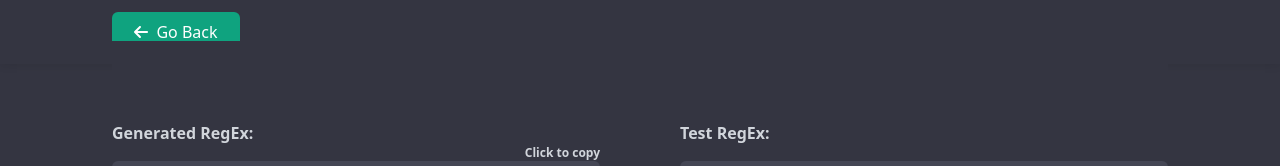
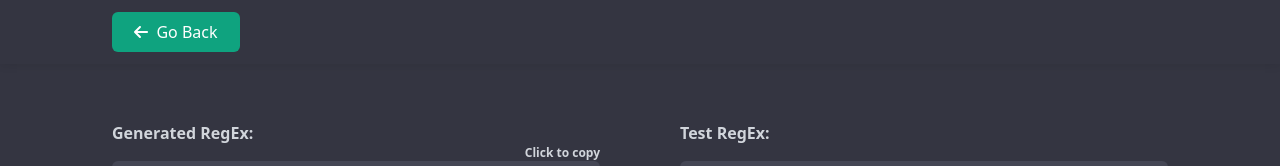
Before and after one commit to idrisaltamimi/gpt-omni, a React (Vite) app in the folder client/: page /#/regex in a window 1280 px wide. Shown: the top 166 px of the page. Built offline with nearby package versions, Linux system fonts and the light colour scheme.

Commit message:
add z-index to header

```diff
--- a/client/src/components/Header.tsx
+++ b/client/src/components/Header.tsx
@@ -6,7 +6,7 @@ const Header = () => {
   const navigate = useNavigate()
 
   return (
-    <header className='flex items-center h-16 shadow-sm'>
+    <header className='relative z-50 flex items-center h-16 shadow-sm'>
       <div className='section'>
         <button
           onClick={() => navigate(-1)}
```
